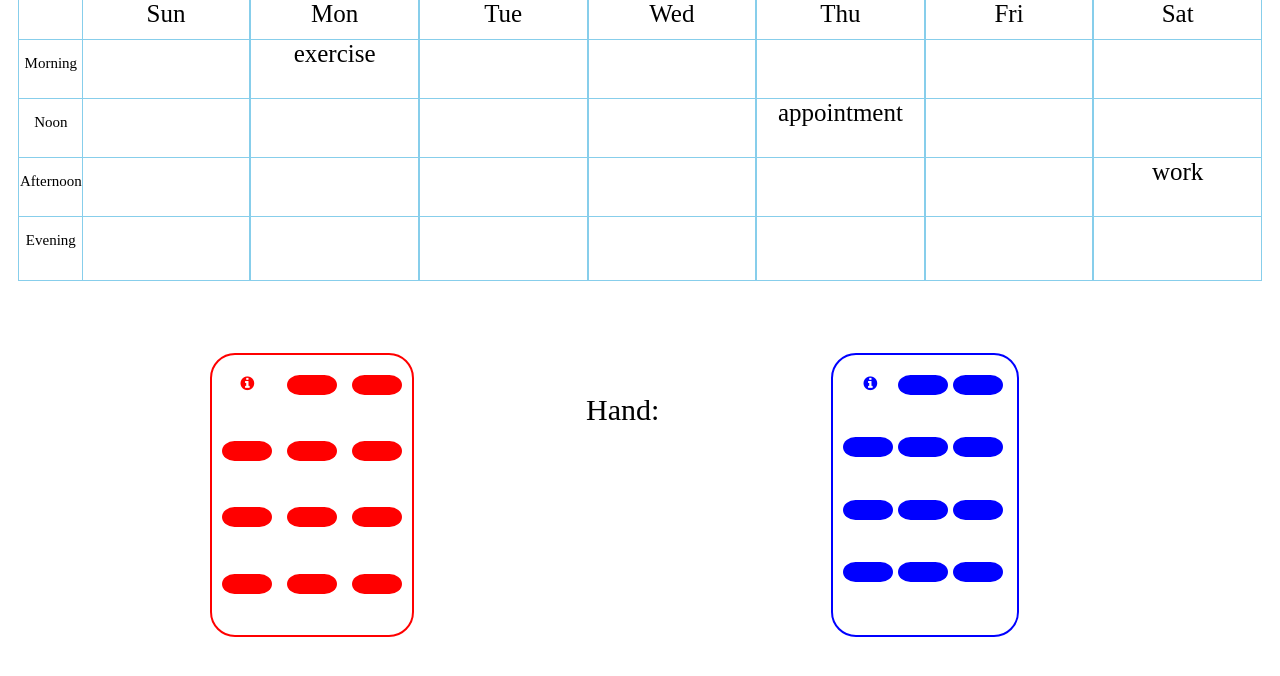
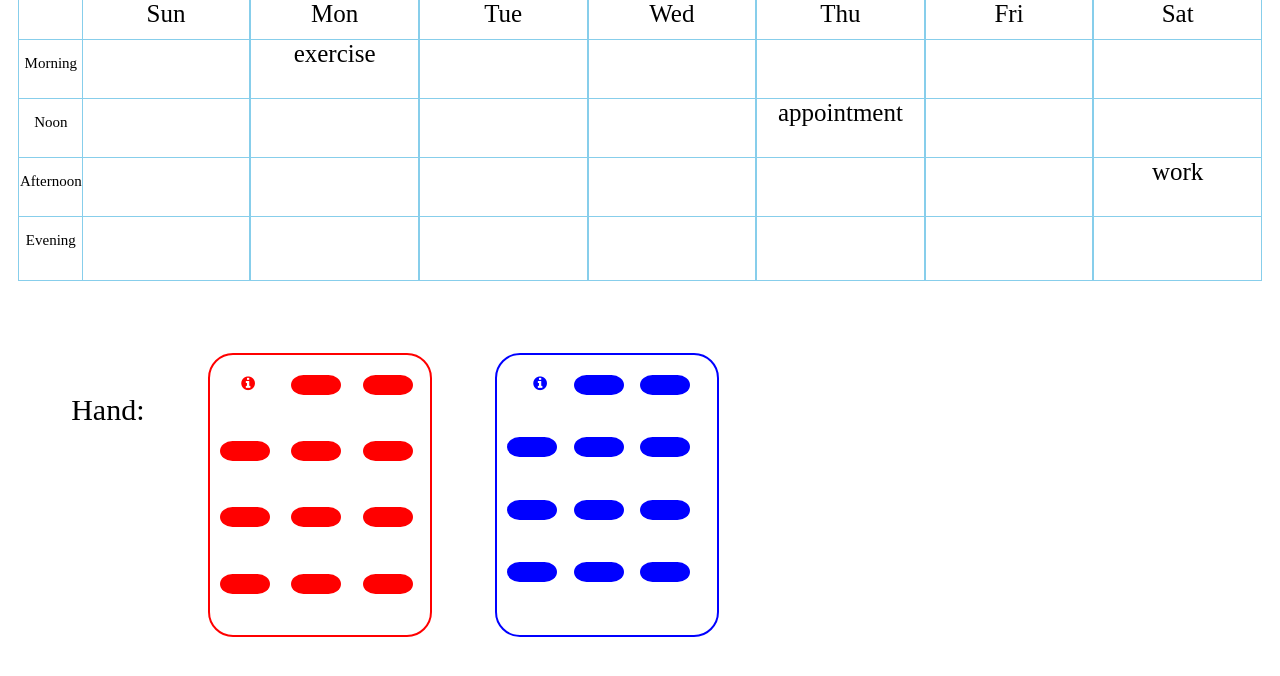
Before and after one commit to josephkim583/Medication_Sorting_Game, a Flask app: page / in a window 1280 px wide. Shown: the part 91-767 px from the top of the page. Run offline with Flask 2, Linux system fonts and the light colour scheme; some libraries are stand-ins or nearby versions.

Commit message:
Reorganized medication area and made appropriate changes to variables' names

```diff
--- a/static/css/medication.css
+++ b/static/css/medication.css
@@ -72,48 +72,34 @@
     font-size: 50px;
     text-align: center;
 }
-/* .left {
-    width: 50%;
-    height: 20%;
+
+.red_container{
     float: left;
-    text-align: center;
-    color: red;
-}
-.right {
-    margin-left: 50%;
-    height: 20%;
-    text-align: center;
-    color: blue;
-} */
-
-.red_medicine{
-    flex: 1;
     display: grid;
     grid-template-columns: auto auto auto ;
     grid-template-rows: auto auto auto auto;
     grid-gap: 15px;
-    float: left;
     width: 200px;
     height: 250px;
     text-align: center;
     color: red;
-    margin-left: 16%;
+    margin-right: 5%;
     padding: 10px;
     padding-top: 20px;
     border-radius: 25px;
     border: 2px solid red;
 }
 
-.red_pill {
+.red_med {
     background-color: red;
     height: 20px;
     width: 50px;
     border-radius: 25%/50%;
 }
 
-.blue_medicine{
-    flex: 1;
-    float: right;
+.blue_container{
+    float: left;
+    /* float: right; */
     display: grid;
     grid-template-columns: auto auto auto;
     grid-template-rows: auto auto auto auto;
@@ -128,7 +114,7 @@
     border: 2px solid blue;
 }
 
-.blue_pill {
+.blue_med {
     background-color: blue;
     height: 20px;
     width: 50px;
@@ -136,19 +122,20 @@
 }
 
 #info {
-    flex: 1;
+    float: left;
+    /* background-color: black; */
     margin-top: 10px;
-    margin-left: 10%;
-    margin-right: 10%;
+    margin-left: 5%;
+    margin-right: 5%;
     font-size: 30px;
     /* background-color: orange; */
     text-align: center;
   }
 
-#pill-area {
+/* #med-area {
     display: flex;
-}
+} */
 
-#pill {
+#med {
     display: inline-block;
 }
--- a/static/js/medication.js
+++ b/static/js/medication.js
@@ -1,10 +1,12 @@
-var my_hand = {"count": 0, "type": "none"};
+var my_hand = {"count": 0, "color": "none", "name":"none"};
 var medicine_count = {"red": 11, "blue": 11};
-var calendar_count = {"Mon-M": 0, "Mon-N": 0, "Mon-A": 0, "Mon-E": 0, "Tue-M": 0, "Tue-N": 0, "Tue-A": 0, "Tue-E": 0,
-"Wed-M": 0, "Wed-N": 0, "Wed-A": 0, "Wed-E": 0, "Thu-M": 0, "Thu-N": 0, "Thu-A": 0, "Thu-E": 0,
-"Fri-M": 0, "Fri-N": 0, "Fri-A": 0, "Fri-E": 0, "Sat-M": 0, "Sat-N": 0, "Sat-A": 0, "Sat-E": 0,
-"Sun-M": 0, "Sun-N": 0, "Sun-A": 0, "Sun-E": 0};
-const time_mapping = {"M":"morning", "N":"noon", "A":"afternoon", "E":"evening"};
+var calendar_count = {"mon1": 0, "mon2": 0, "mon3": 0, "mon4": 0, "tue1": 0, "tue2": 0, "tue3": 0, "tue4": 0,
+"wed1": 0, "wed2": 0, "wed3": 0, "wed4": 0, "thu1": 0, "thu2": 0, "thu3": 0, "thu4": 0,
+"fri1": 0, "fri2": 0, "fri3": 0, "fri4": 0, "sat1": 0, "sat2": 0, "sat3": 0, "sat4": 0,
+"sun1": 0, "sun2": 0, "sun3": 0, "sun4": 0};
+const time_mapping = {"1":"morning", "2":"noon", "3":"afternoon", "4":"evening"};
+const day_mapping = {"mon":"Monday", "tue":"Tuesday", "wed":"Wednesday", "thu":"Thursday", "fri":"Friday",
+"sat":"Saturday", "sun":"Sunday"};
 
 function populate_events(event) {
     var div = document.getElementById(event.day + "-" + event.time);
@@ -16,17 +18,6 @@ function populate_events(event) {
     div.appendChild(span);
 }
 
-// function create_pill(color) {
-//     var pill = document.createElement("div");
-//     pill.setAttribute("onClick", "pill_click()");
-//     if (color == "r") {
-//         pill.classList.add("red_pill");
-//     } else {
-//         pill.classList.add("blue_pill");
-//     }
-//     return pill;
-// }
-
 function send_action(action) {
     $.ajax({
         type: "POST",
@@ -37,24 +28,25 @@ function send_action(action) {
     });
 }
 
-function calendar_click(clicked_id) {
+function calendar_click(pos_id) {
         var hand_val = my_hand["count"];
-        var hand_type = my_hand["type"];
+        var hand_color = my_hand["color"];
 
         if (hand_val == 1) {
             // var id = clicked_id + calendar_count[clicked_id ]
-            calendar_count[clicked_id ] += 1;
+            calendar_count[pos_id] += 1;
 
-            var pill = document.getElementById("pill").firstChild;
-            document.getElementById(clicked_id).appendChild(pill);
+            var med = document.getElementById("med").firstChild;
+            document.getElementById(pos_id).appendChild(med);
             // $("#pill:first-child").appendTo($("#"+clicked_id));
             // $("#"+clicked_id).append($("#pill:first-child"));
 
             my_hand["count"] = 0;
             // my_hand["type"] = "none";
-            send_action("add pill " + hand_type + " " + clicked_id.substring(0,3) + " " + time_mapping[clicked_id.slice(-1)]);    // Change clicked id ??? seperate day and time
+            send_action("(add_to_grid " + hand_color + " " + day_mapping[pos_id.substring(0,3)] + " " + time_mapping[pos_id.slice(-1)]) + ")";
         }
         else {
+            send_action("(add_to_grid " + hand_color + " " + day_mapping[pos_id.substring(0,3)] + " " + time_mapping[pos_id.slice(-1)]) + ")";
             send_action("empty hand");
         }
 
@@ -68,78 +60,58 @@ function blue_instruction(){
     send_action("blue-instruction");
 }
 
-function pill_click(clicked_id) {
+function med_click(med_id) {
     var hand_val = my_hand["count"];
-    var color = clicked_id.match(/[A-Za-z]+/g);
-    var pill = $("#"+clicked_id);
-    console.log(pill);
+    var color = med_id.match(/[A-Za-z]+/g);
+    var med = $("#"+med_id);
+    console.log(med_id);
+    // console.log(pill);
 
     if (hand_val == 1) {
+        if (med.parent().parent().attr("id") == "med-area") {
+            send_action("(remove_from_container " + color + " )");
+        } else if (med.parent().parent().attr("id") == "grid-container") {
+            var calId = med.parent().attr("id");
+            send_action("(remove_from_grid " + color + " " + day_mapping[calId.substring(0,3)] + " " + time_mapping[calId.slice(-1)]) + ")";
+        }
         send_action("hand is full");
     }
     else {
-        if (pill.parent().parent().attr("id") == "pill-area") {
+        if (med.parent().parent().attr("id") == "med-area") {
             medicine_count[color] -= 1;
-            send_action("grab " + color + " pill from bottle");
+            send_action("(remove_from_container " + color + " )");
         }
-        else if (pill.parent().parent().attr("id") == "grid-container") {
-            var calId = pill.parent().attr("id");
+        else if (med.parent().parent().attr("id") == "grid-container") {
+            var calId = med.parent().attr("id");
             calendar_count[calId] -= 1;
-            send_action("remove " + color + " pill from calendar");
+            send_action("(remove_from_grid " + color + " " + day_mapping[calId.substring(0,3)] + " " + time_mapping[calId.slice(-1)]) + ")";
         }
-        pill.appendTo("#pill");
+        med.appendTo("#med");
         my_hand["count"] = 1;
-        my_hand["type"] = color;
+        my_hand["color"] = color;
     }
 }
 
-function blue_medicine_click() {
+function container_click(container_id) {
     var hand_val = my_hand["count"];
-    if (medicine_count["blue"] == 0) {
-        send_action("out of blue pill");
-    }
-    else if (hand_val == 1) {
-
-        var pill = document.getElementById("pill").firstChild;
-        var color = pill.id.match(/[A-Za-z]+/g);
-        if (color == "blue") {
-            document.getElementById("blue_bottle").appendChild(pill);
+    var containerColor = container_id.split("_")[0];
+    if (medicine_count[containerColor] == 0) {
+        send_action(containerColor + "container empty");
+    } else if (hand_val == 1) {
+        var med = document.getElementById("med").firstChild;
+        var medColor = med.id.match(/[A-Za-z]+/g);
+        if (medColor == containerColor) {
+            document.getElementById(containerColor + "_container").appendChild(med);
             my_hand["count"] = 0;
+            medicine_count[containerColor] += 1;
             send_action("return blue pill to bottle");
-        }
-        else {
+        } else {
             send_action("return blue pill to wrong bottle");
         }
-    }
-    else {
+    } else {
         send_action("no pill to return");
     }
 }
 
-
-function red_medicine_click(){
-    var hand_val = my_hand["count"];
-    if (medicine_count["red"] == 0) {
-        send_action("out of red pill");
-    }
-    else if (hand_val == 1) {
-
-        var pill = document.getElementById("pill").firstChild;
-        var color = pill.id.match(/[A-Za-z]+/g);
-        if (color == "red") {
-            document.getElementById("red_bottle").appendChild(pill);
-            my_hand["count"] = 0;
-            send_action("return pill to bottle");
-        }
-        else {
-            send_action("return to wrong bottle");
-        }
-    }
-    else {
-        send_action("no pill to return");
-    }
-
-}
-
 var json = {"day" : { "Sun": { "1": { "red" : 0, "blue" : 0 } , "2": { "red" : 0, "blue" : 0 } , "3": { "red" : 0, "blue" : 0 } , "4": { "red" : 0, "blue" : 0 } } , "Mon": { "1": { "red" : 0, "blue" : 0 } , "2": { "red" : 0, "blue" : 0 } , "3": { "red" : 0, "blue" : 0 } , "4": { "red" : 0, "blue" : 0 } } , "Tues": { "1": { "red" : 0, "blue" : 0 } , "2": { "red" : 0, "blue" : 0 } , "3": { "red" : 0, "blue" : 0 } , "4": { "red" : 0, "blue" : 0 } } , "Wed": { "1": { "red" : 0, "blue" : 0 } , "2": { "red" : 0, "blue" : 0 } , "3": { "red" : 0, "blue" : 0 } , "4": { "red" : 0, "blue" : 0 } } , "Thurs": { "1": { "red" : 0, "blue" : 0 } , "2": { "red" : 0, "blue" : 0 } , "3": { "red" : 0, "blue" : 0 } , "4": { "red" : 0, "blue" : 0 } } , "Fri": { "1": { "red" : 0, "blue" : 0 } , "2": { "red" : 0, "blue" : 0 } , "3": { "red" : 0, "blue" : 0 } , "4": { "red" : 0, "blue" : 0 } } , "Sat": { "1": { "red" : 0, "blue" : 0 } , "2": { "red" : 0, "blue" : 0 } , "3": { "red" : 0, "blue" : 0 } , "4": { "red" : 0, "blue" : 0 } } } }
 // console.log(json["day"]["Sun"]["1"]["red"]);
--- a/templates/index.html
+++ b/templates/index.html
@@ -129,38 +129,38 @@
         </div>
         <br>
 
-        <div id="pill-area">
-            <div  class="red_medicine" id = "red_bottle" onClick= "red_medicine_click()">
-                <i class="fa fa-info-circle" onClick = "red_instruction()"></i>
-                <div class="red_pill" id="red1" onclick="pill_click(this.id); event.stopPropagation();"></div>
-                <div class="red_pill" id="red2" onclick="pill_click(this.id); event.stopPropagation();"></div>
-                <div class="red_pill" id="red3" onclick="pill_click(this.id); event.stopPropagation();"></div>
-                <div class="red_pill" id="red4" onclick="pill_click(this.id); event.stopPropagation();"></div>
-                <div class="red_pill" id="red5" onclick="pill_click(this.id); event.stopPropagation();"></div>
-                <div class="red_pill" id="red6" onclick="pill_click(this.id); event.stopPropagation();"></div>
-                <div class="red_pill" id="red7" onclick="pill_click(this.id); event.stopPropagation();"></div>
-                <div class="red_pill" id="red8" onclick="pill_click(this.id); event.stopPropagation();"></div>
-                <div class="red_pill" id="red9" onclick="pill_click(this.id); event.stopPropagation();"></div>
-                <div class="red_pill" id="red10" onclick="pill_click(this.id); event.stopPropagation();"></div>
-                <div class="red_pill" id="red11" onclick="pill_click(this.id); event.stopPropagation();"></div>
-            </div>
+        <div id="med-area">
             <div id = "info">
                 <p>Hand:</p>
-                <div id="pill"></div>
+                <div id="med"></div>
             </div>
-            <div class="blue_medicine" id = "blue_bottle" onClick="blue_medicine_click()">
+            <div  class="red_container" id = "red_container" onclick= "container_click(this.id)">
+                <i class="fa fa-info-circle" onClick = "red_instruction()"></i>
+                <div class="red_med" id="red1" onclick="med_click(this.id); event.stopPropagation();"></div>
+                <div class="red_med" id="red2" onclick="med_click(this.id); event.stopPropagation();"></div>
+                <div class="red_med" id="red3" onclick="med_click(this.id); event.stopPropagation();"></div>
+                <div class="red_med" id="red4" onclick="med_click(this.id); event.stopPropagation();"></div>
+                <div class="red_med" id="red5" onclick="med_click(this.id); event.stopPropagation();"></div>
+                <div class="red_med" id="red6" onclick="med_click(this.id); event.stopPropagation();"></div>
+                <div class="red_med" id="red7" onclick="med_click(this.id); event.stopPropagation();"></div>
+                <div class="red_med" id="red8" onclick="med_click(this.id); event.stopPropagation();"></div>
+                <div class="red_med" id="red9" onclick="med_click(this.id); event.stopPropagation();"></div>
+                <div class="red_med" id="red10" onclick="med_click(this.id); event.stopPropagation();"></div>
+                <div class="red_med" id="red11" onclick="med_click(this.id); event.stopPropagation();"></div>
+            </div>
+            <div class="blue_container" id = "blue_container" onclick="container_click(this.id)">
                 <i class="fa fa-info-circle" onClick = "blue_instruction()"></i>
-                <div class="blue_pill" id="blue1" onclick="pill_click(this.id); event.stopPropagation();"></div>
-                <div class="blue_pill" id="blue2" onclick="pill_click(this.id); event.stopPropagation();"></div>
-                <div class="blue_pill" id="blue3" onclick="pill_click(this.id); event.stopPropagation();"></div>
-                <div class="blue_pill" id="blue4" onclick="pill_click(this.id); event.stopPropagation();"></div>
-                <div class="blue_pill" id="blue5" onclick="pill_click(this.id); event.stopPropagation();"></div>
-                <div class="blue_pill" id="blue6" onclick="pill_click(this.id); event.stopPropagation();"></div>
-                <div class="blue_pill" id="blue7" onclick="pill_click(this.id); event.stopPropagation();"></div>
-                <div class="blue_pill" id="blue8" onclick="pill_click(this.id); event.stopPropagation();"></div>
-                <div class="blue_pill" id="blue9" onclick="pill_click(this.id); event.stopPropagation();"></div>
-                <div class="blue_pill" id="blue10" onclick="pill_click(this.id); event.stopPropagation();"></div>
-                <div class="blue_pill" id="blue11" onclick="pill_click(this.id); event.stopPropagation();"></div>
+                <div class="blue_med" id="blue1" onclick="med_click(this.id); event.stopPropagation();"></div>
+                <div class="blue_med" id="blue2" onclick="med_click(this.id); event.stopPropagation();"></div>
+                <div class="blue_med" id="blue3" onclick="med_click(this.id); event.stopPropagation();"></div>
+                <div class="blue_med" id="blue4" onclick="med_click(this.id); event.stopPropagation();"></div>
+                <div class="blue_med" id="blue5" onclick="med_click(this.id); event.stopPropagation();"></div>
+                <div class="blue_med" id="blue6" onclick="med_click(this.id); event.stopPropagation();"></div>
+                <div class="blue_med" id="blue7" onclick="med_click(this.id); event.stopPropagation();"></div>
+                <div class="blue_med" id="blue8" onclick="med_click(this.id); event.stopPropagation();"></div>
+                <div class="blue_med" id="blue9" onclick="med_click(this.id); event.stopPropagation();"></div>
+                <div class="blue_med" id="blue10" onclick="med_click(this.id); event.stopPropagation();"></div>
+                <div class="blue_med" id="blue11" onclick="med_click(this.id); event.stopPropagation();"></div>
             </div>
         </div>
 
```
